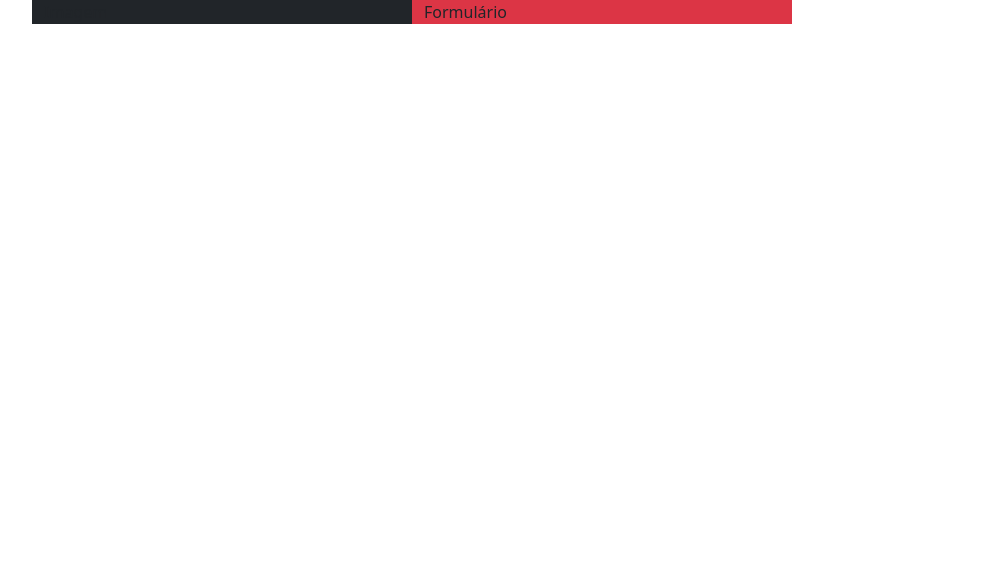
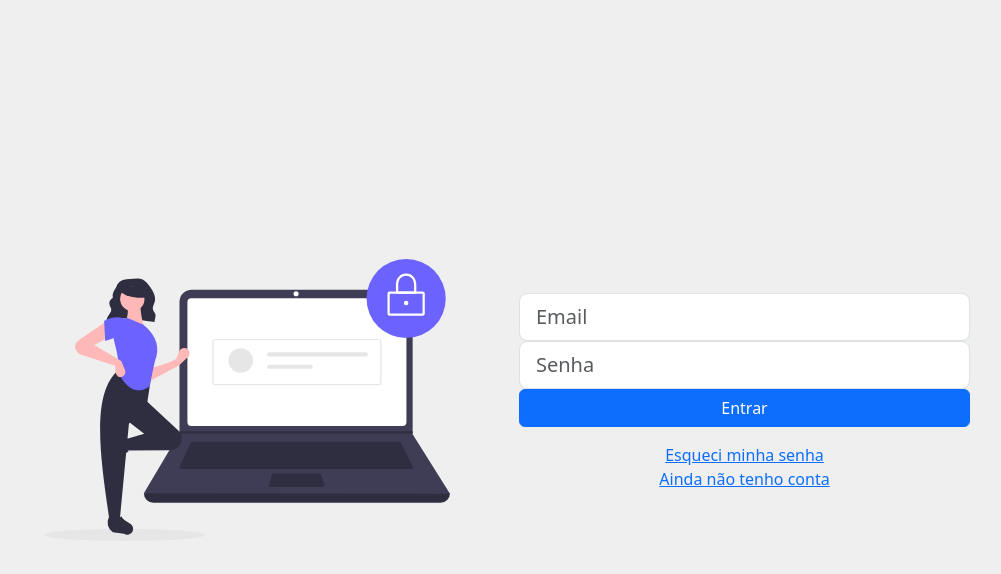
Before and after one commit to AnaLuiza74/clubedovinho-front, a plain HTML site: page index.html in a window 1280 px wide. Shown: the whole page, without its empty margins (38-1039 px from the left). Drawn offline with nearby package versions, Linux system fonts and the light colour scheme.

Commit message:
Adicionando imagem

```diff
--- a/CSS/custom.css
+++ b/CSS/custom.css
@@ -0,0 +1,16 @@
+html, body {
+    height: 100%;
+    background-color: #EFEFEF
+    ;
+}
+body.login div {
+    height: 100vh;
+    display: flex;
+    align-items:center ;
+}
+.btin.wine{
+    background-color: 3AD63FF
+    color:;
+}
+
+}
--- a/index.html
+++ b/index.html
@@ -12,14 +12,27 @@
 
 </head>
 
-<body class="container">
+<body class="container login ">
+    <divclass="" ></div>
     <div class="row">
-        <div class="col-md-4 bg-dark">
-            Imagem
+        <div class="col-md-5">
+            <img src="img/login.svg"  width="90%" alt="">
         </div>
 
-        <div class="col-md-4 bg-danger">
-            Formulário
+        <div class="col-md-5 ">
+            <form  class="w-100"action="pages/dashboard.html">
+                <input placeholder="Email" type="text" class="form-control form-control-lg">
+                <input placeholder="Senha"type="text" class="form-control form-control-lg">
+
+            <button class="btn btn-primary w-100">Entrar</button>
+
+            <p class=" text-center mt-3">
+                <a href="#">Esqueci minha senha</a>
+                <br>
+                <a href="#"> Ainda não tenho conta</a>
+            </p>
+            </form>
+
         </div>
 
     </div>
```
Also changed, not shown: img/login.svg (added).
